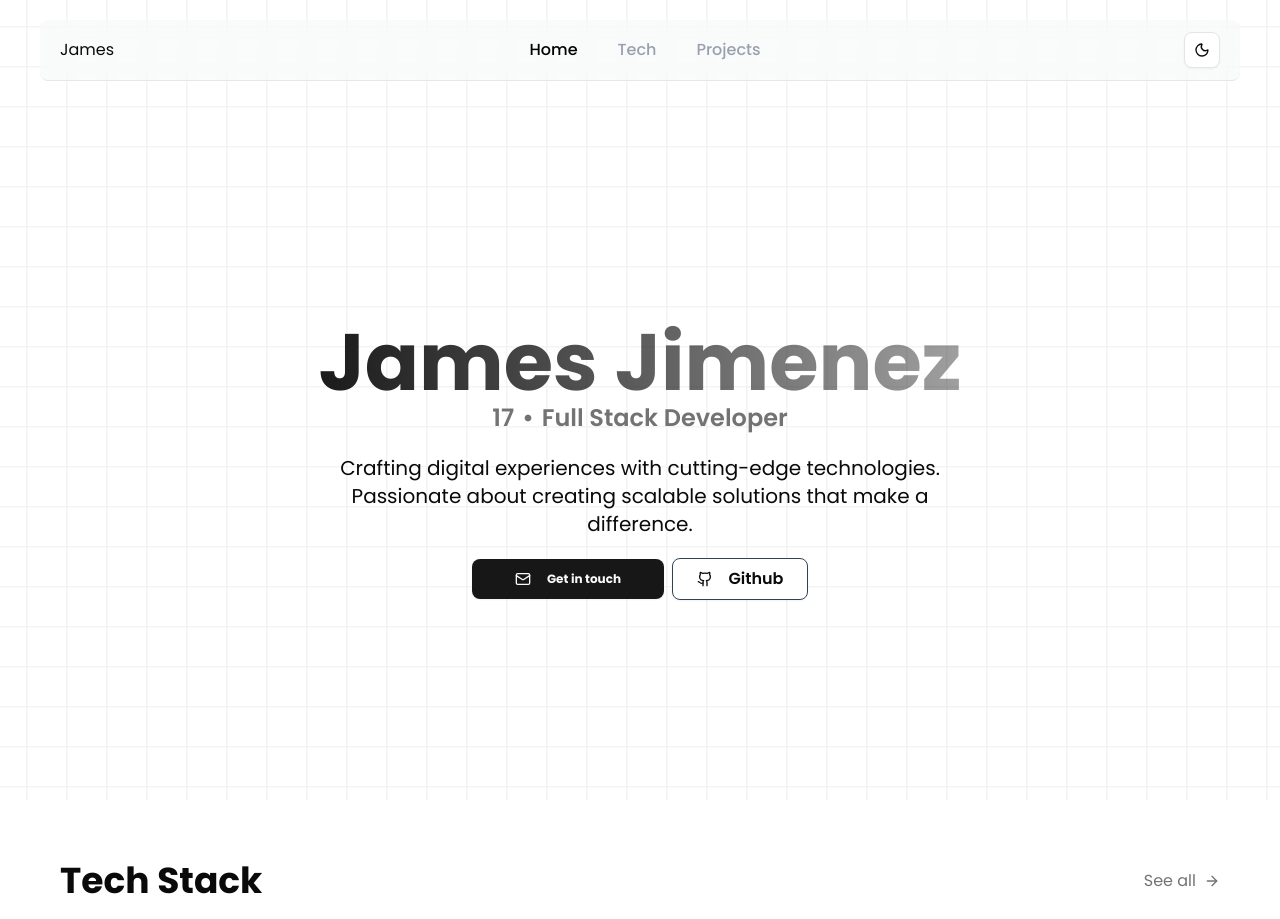
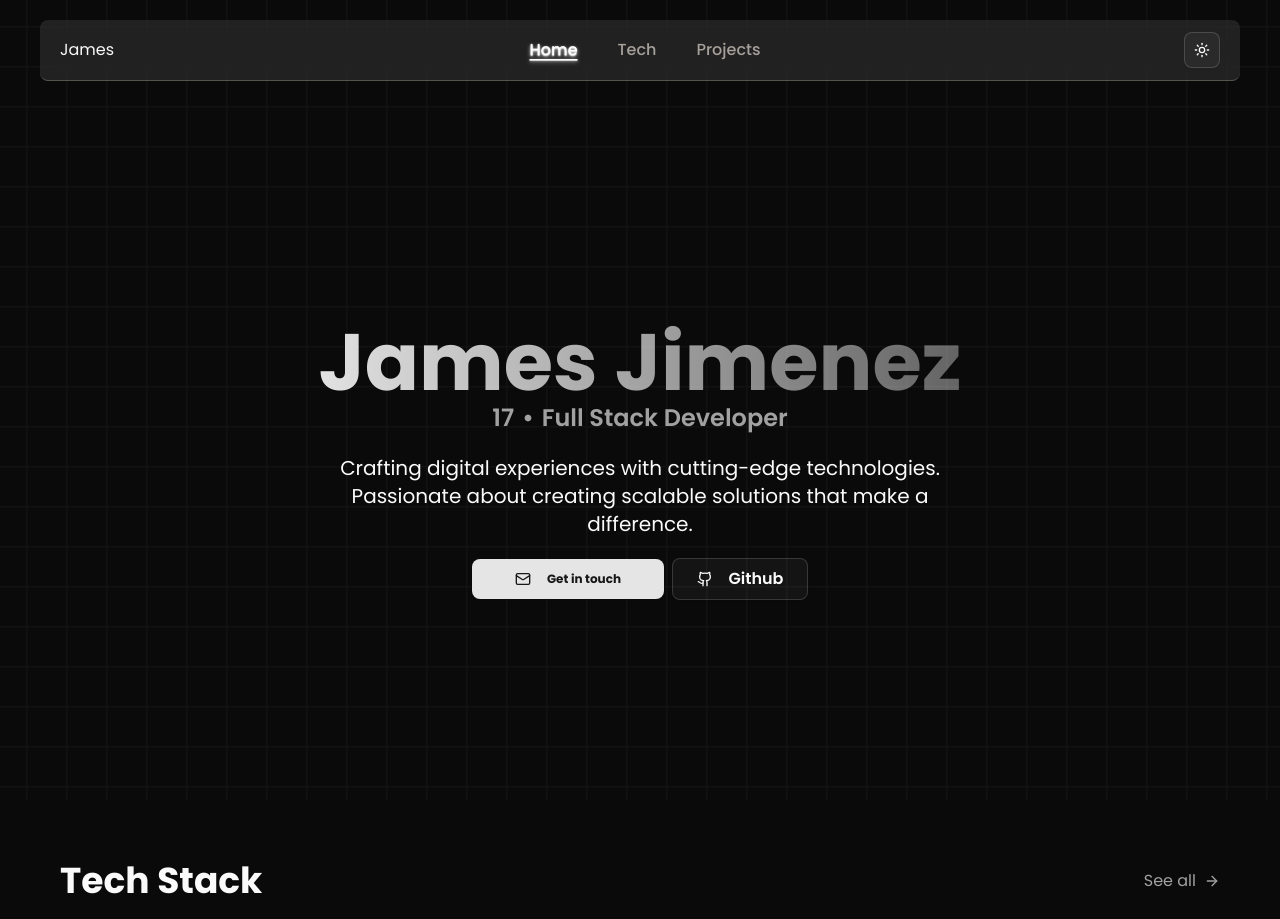
Before and after one commit to jamesjimenezzz/NextJs-Portfolio, a Next.js app: page / in a window 1280 px wide. Shown: the top 919 px of the page. Built offline with nearby package versions, Linux system fonts and the light colour scheme.

Commit message:
Fixed margin on  smaller sizes

```diff
--- a/app/Project.tsx
+++ b/app/Project.tsx
@@ -43,7 +43,7 @@ const Project = ({project}: {project: ProjectProps}) => {
           <CardItem
             translateZ={20}
 
-            className="px-4 py-2 flex flex-wrap gap-2 rounded-xl text-sm font-normal dark:text-white"
+            className="px-4 py-2 justify-center flex flex-wrap gap-2 rounded-xl text-sm font-normal dark:text-white"
           >
             {project.tech.map((tech) => (
               <p key={tech} className=' dark:bg-stone-900 dark:text-gray-400 text-stone-600 px-2 py-1 rounded-md bg-stone-200'>{tech}</p>
--- a/app/introduction.tsx
+++ b/app/introduction.tsx
@@ -28,7 +28,7 @@ const introduction = () => {
             <Mail className='mr-2' />
             <p className=' sm:block'>Get in touch</p>
         </Button>
-        <Button variant={'outline'} className=' hover:scale-105 transition-transform duration-300 font-semibold px-9 border-slate-700  py-3 sm:py-5 flex-1/12
+        <Button variant={'outline'} className=' cursor-pointer hover:scale-105 transition-transform duration-300 font-semibold px-9 border-slate-700  py-3 sm:py-5 flex-1/12
          items-center justify-center text-center'>
             <Github className='mr-2' />
            <a href='https://github.com/jamesjimenezzz' target='_blank' className='cursor-pointer text-xs sm:text-base'>Github</a>
--- a/app/layout.tsx
+++ b/app/layout.tsx
@@ -27,20 +27,20 @@ export default function RootLayout({
           dangerouslySetInnerHTML={{
             __html: `
               try {
-                localStorage.setItem('theme', 'light');
-                document.documentElement.classList.remove('dark');
-                document.documentElement.classList.add('light');
+                localStorage.setItem('theme', 'dark');
+                document.documentElement.classList.remove('light');
+                document.documentElement.classList.add('dark');
               } catch (e) {}
             `,
           }}
         />
       </head>
       <body
-        className={`antialiased ${poppins.className} px-10 `}
+        className={`antialiased ${poppins.className} sm:px-10 px-5 `}
       >
         <ThemeProvider
           attribute="class"
-          defaultTheme="light"
+          defaultTheme="dark"
           enableSystem={false}
           storageKey="theme"
           themes={["light", "dark"]}
--- a/app/tech-stack.tsx
+++ b/app/tech-stack.tsx
@@ -6,7 +6,7 @@ import Link from 'next/link'
 const TechStack = () => {
   return (
     <div className='mx-auto flex flex-col gap-5 mb-50 '>
-      <div className='flex justify-between px-5 items-center '>
+      <div className='flex justify-between sm:px-5 px-0 items-center '>
       <h1 className='text-4xl font-bold '>Tech Stack</h1>
      <Link href='/tech-stack'>
       <p className='text-muted-foreground hover:text-primary cursor-pointer transition-all duration-300 flex items-center gap-2'>See all <ArrowRight className='w-4 h-4' /></p></Link>
--- a/components/Header.tsx
+++ b/components/Header.tsx
@@ -62,8 +62,8 @@ if(isOpen) {
         <ul className='hidden sm:flex gap-10 font-[500] text-gray-400 dark:text-stone-400  '>
 
            {navs.map((nav, index) => (
-            <li key={index} className='hover:scale-105 dark:hover:text-white  hover:text-slate-600 '  >
-              <Link to={nav.href} smooth={true}  spy spyThrottle={100}  duration={500} offset={-150} className=' cursor-pointer transition-all duration-300' activeClass='text-black dark:text-white'>
+            <li key={index} className='hover:scale-105 dark:hover:text-white    hover:text-slate-600 '  >
+              <Link to={nav.href} smooth={true}  spy spyThrottle={100}  duration={500} offset={-150} className=' cursor-pointer transition-all duration-300' activeClass='text-black dark:text-white bg-transparent text-shadow-sm   underline-offset-4  underline text-shadow-black/20 dark:text-shadow-white/70 dark:text-shadow-md  '>
               {nav.name}
               </Link>
             </li>
--- a/components/theme-provider.tsx
+++ b/components/theme-provider.tsx
@@ -16,12 +16,12 @@ export function ThemeProvider({
   return (
     <NextThemesProvider
       attribute="class"
-      defaultTheme="light"
+      defaultTheme="dark"
       enableSystem={false}
       storageKey="theme"
       themes={["light", "dark"]}
       disableTransitionOnChange
-      forcedTheme={!mounted ? "light" : undefined}
+      forcedTheme={!mounted ? "dark" : undefined}
       {...props}
     >
       {children}
```
